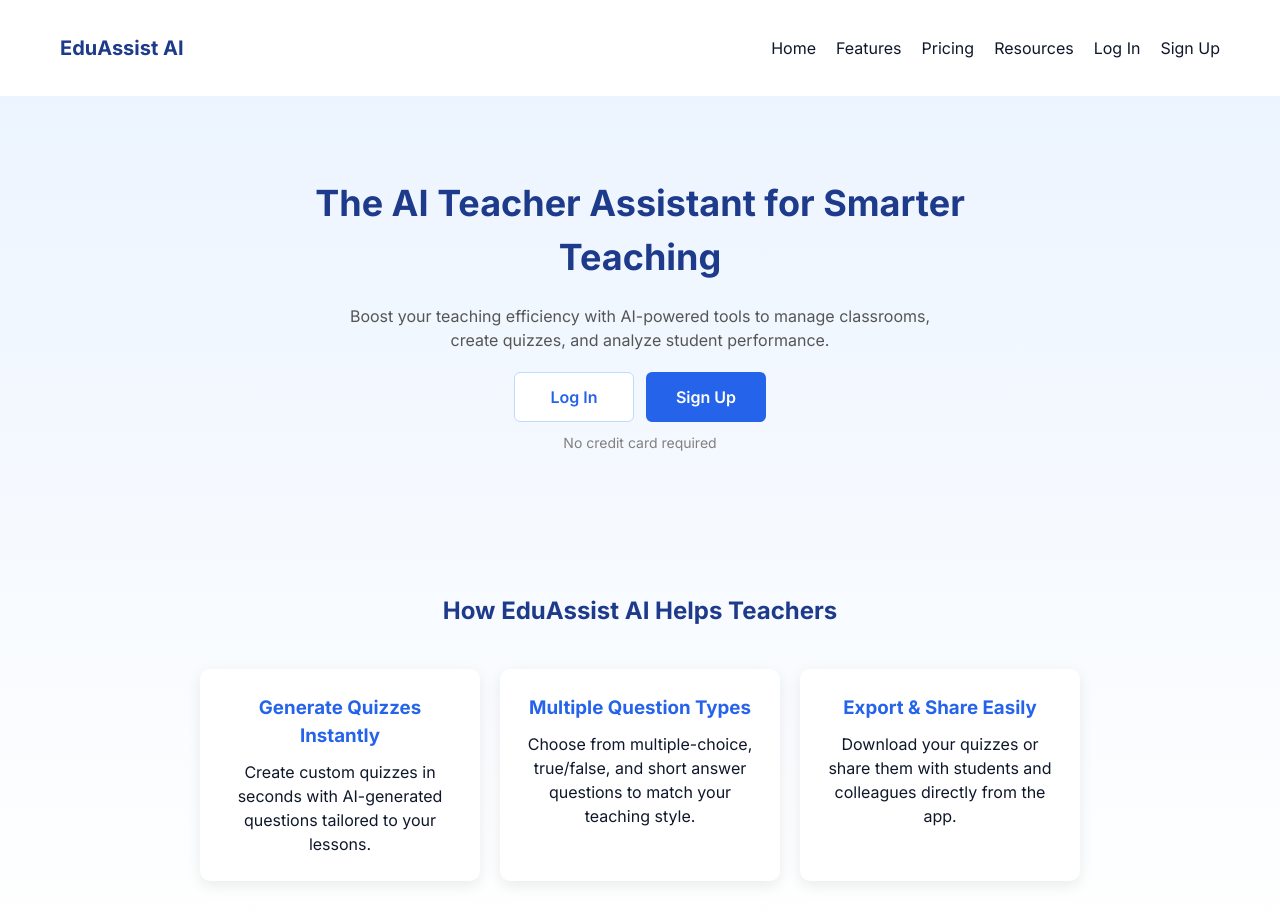
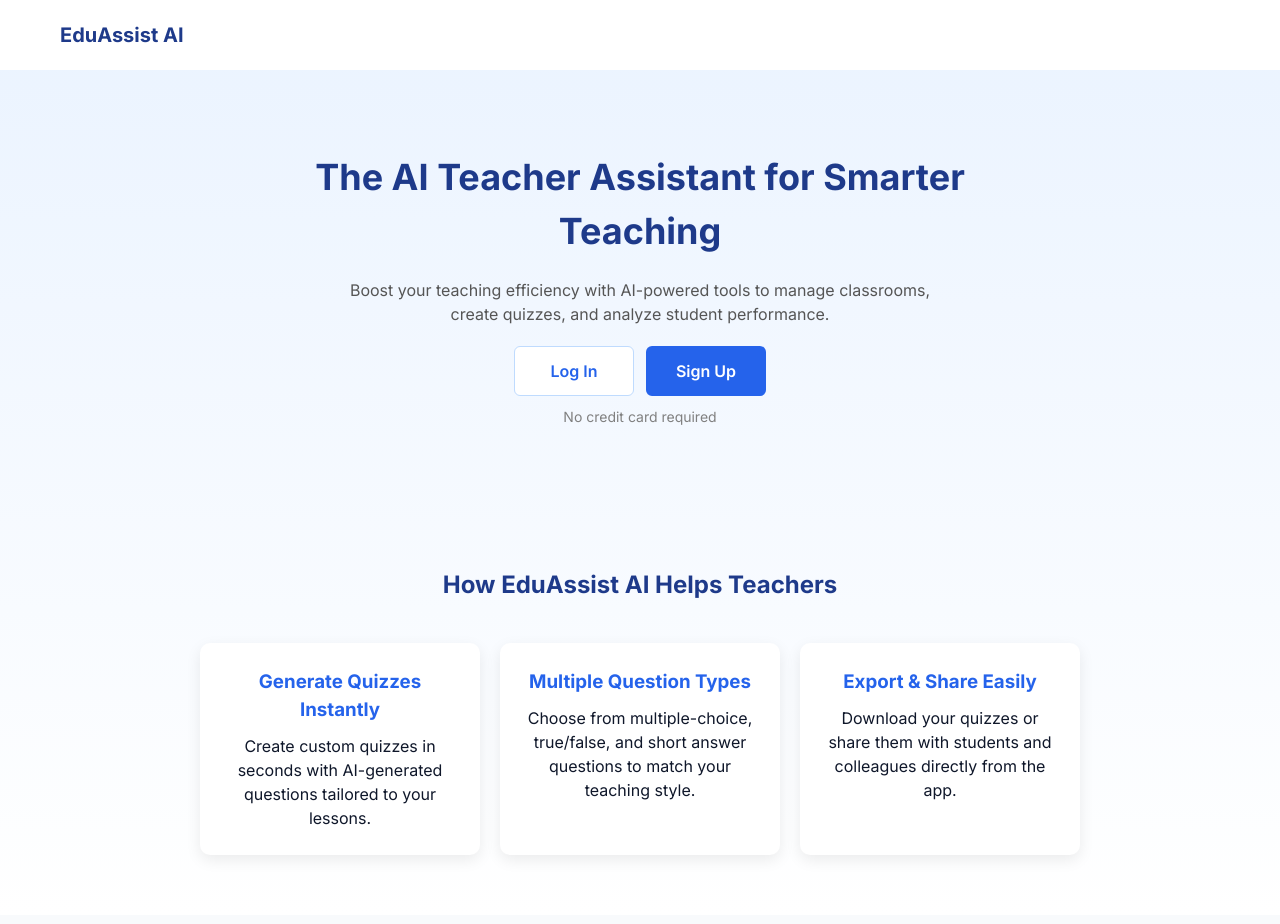
Before and after one commit to shahd803/EduAssist, a Next.js app: page / in a window 1280 px wide. Shown: the top 924 px of the page. Built offline with nearby package versions, Linux system fonts and the light colour scheme.

Commit message:
Removed duplicate elements from landing page

```diff
--- a/src/components/landing/LandingPage.jsx
+++ b/src/components/landing/LandingPage.jsx
@@ -9,22 +9,6 @@ export default function LandingPage() {
       {/* Navbar */}
       <nav className={styles.navbar}>
         <div className={styles.logo}>EduAssist AI</div>
-        <ul className={styles.navLinks}>
-          <li><Link href="/">Home</Link></li>
-          <li><a href="#features">Features</a></li>
-          <li>Pricing</li>
-          <li>Resources</li>
-          <li>
-            <Link href="/login" className={styles.loginBtn}>
-              Log In
-            </Link>
-          </li>
-          <li>
-            <Link href="/signup" className={styles.signupBtn}>
-              Sign Up
-            </Link>
-          </li>
-        </ul>
       </nav>
       {/* Hero Section */}
       <section className={styles.hero}>
--- a/src/components/landing/LandingPage.module.css
+++ b/src/components/landing/LandingPage.module.css
@@ -16,33 +16,6 @@
   font-size: 20px;
   font-weight: bold;
   color: #1e3a8a;
-}
-
-.navLinks {
-  display: flex;
-  align-items: center;
-  gap: 20px;
-  list-style: none;
-}
-
-.navLinks li {
-  cursor: pointer;
-}
-
-.navLinks a {
-  color: inherit;
-  text-decoration: none;
-}
-
-.loginBtn,
-.signupBtn {
-  display: inline-block;
-  padding: 0;
-  border-radius: 0;
-  cursor: pointer;
-  background: transparent;
-  border: none;
-  color: inherit;
 }
 
 /* Hero */
```
